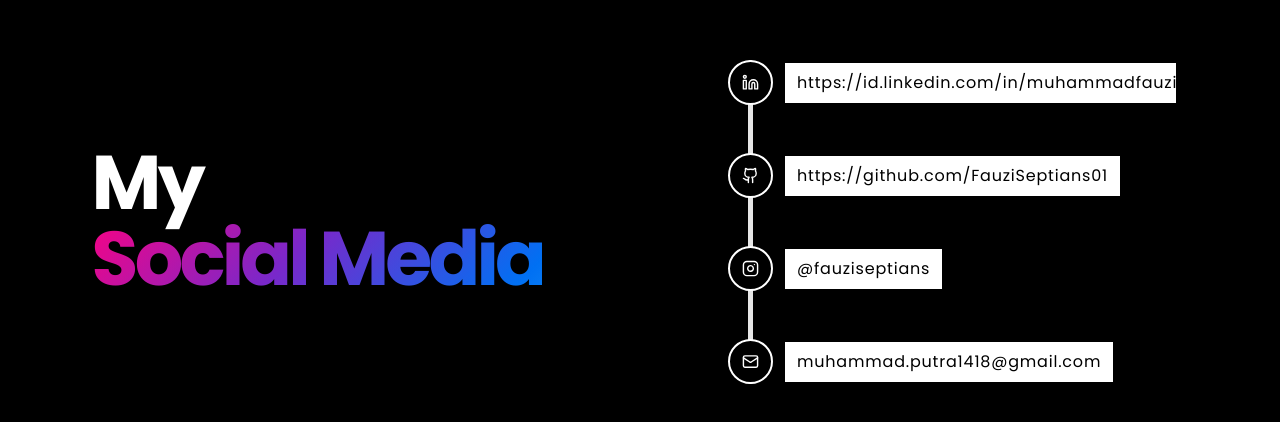
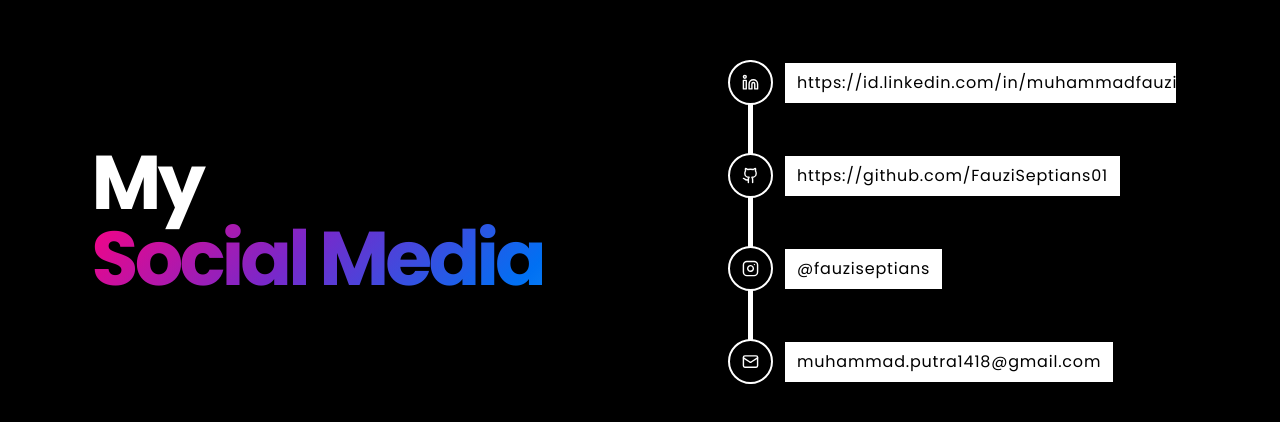
Before and after one commit to FauziSeptians/presentation, a Next.js app: page / in a window 1280 px wide. Shown: the part 1458-1880 px from the top of the page. Built offline with nearby package versions, Linux system fonts and the light colour scheme; no server answers.

Commit message:
chore : animation social media effect

```diff
--- a/src/components/atom/SocialMedia.tsx
+++ b/src/components/atom/SocialMedia.tsx
@@ -1,7 +1,7 @@
 import { useToastStore } from '@/stores/useToastStore';
 import { classNames } from '@/utils/classNames';
 import { MotionValue, useMotionValueEvent } from 'framer-motion';
-import { HtmlHTMLAttributes, useState } from 'react';
+import { useState } from 'react';
 import {
   Linkedin,
   Github,
@@ -17,7 +17,6 @@ export type CredentialsProps = {
   instagram: string;
   email: string;
   scrollYProgress: MotionValue<number>;
-  props?: HtmlHTMLAttributes<HTMLDivElement>;
 };
 
 export default function SocialMedia({
@@ -26,7 +25,6 @@ export default function SocialMedia({
   instagram,
   email,
   scrollYProgress,
-  props,
 }: CredentialsProps) {
   const { showToast } = useToastStore();
   const [animation, setAnimation] = useState(0);
@@ -55,15 +53,24 @@ export default function SocialMedia({
   ];
 
   useMotionValueEvent(scrollYProgress, 'change', (latest) => {
-    console.log('Scroll progress:', latest);
     setAnimation(latest);
   });
 
-  console.log(animation);
+  const activeCount = data.filter((_, i) => animation >= 0.2 + i * 0.125).length;
+  const progressHeight = (activeCount / data.length) * 100;
 
   return (
-    <div className="relative flex w-full max-w-md flex-col gap-12" {...props}>
-      <div className="absolute left-[20px] z-0 h-full w-[5px] rounded-full bg-white/90"></div>
+    <div className="relative flex w-full max-w-md flex-col gap-12">
+      {/* Background line */}
+      <div className="absolute left-[20px] z-0 h-full w-[5px] rounded-full bg-white/20"></div>
+
+      {/* Progress line */}
+      <div
+        className="absolute left-[20px] z-10 w-[5px] rounded-full bg-white transition-all duration-300"
+        style={{ height: `${progressHeight}%` }}
+      ></div>
+
+      {/* Items */}
       {data.map((item, index) => {
         const start = 0.2 + index * 0.125;
         const isActive = animation >= start;
@@ -71,11 +78,16 @@ export default function SocialMedia({
         return (
           <div
             key={item.val}
-            className={classNames(
-              'group z-10 flex flex-row items-center gap-3'
-            )}
+            className="group z-10 flex flex-row items-center gap-3"
           >
-            <div className="rounded-full border-2 border-white bg-black p-3 text-white transition-colors duration-300 group-hover:bg-white group-hover:text-black">
+            <div
+              className={classNames(
+                'rounded-full p-3 text-white transition-all duration-300',
+                isActive
+                  ? 'border-2 border-white bg-black opacity-100'
+                  : 'border-2 border-black/30 bg-black/30 opacity-50'
+              )}
+            >
               {item.icon}
             </div>
             <button
```
